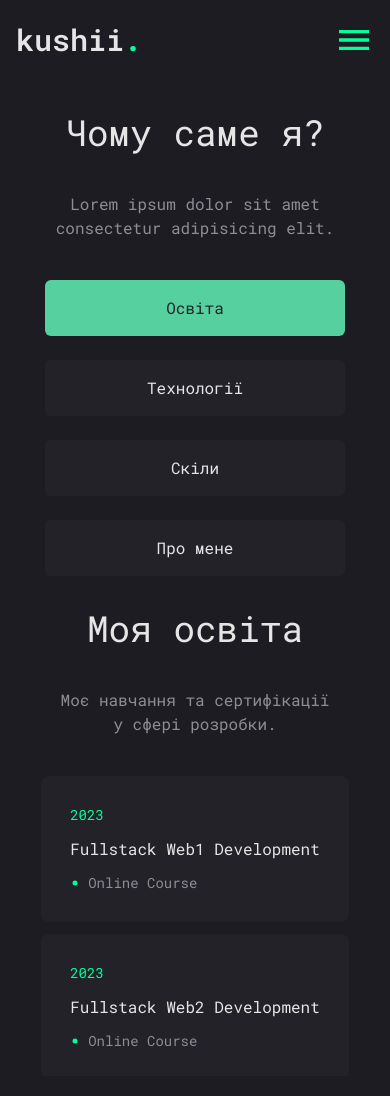
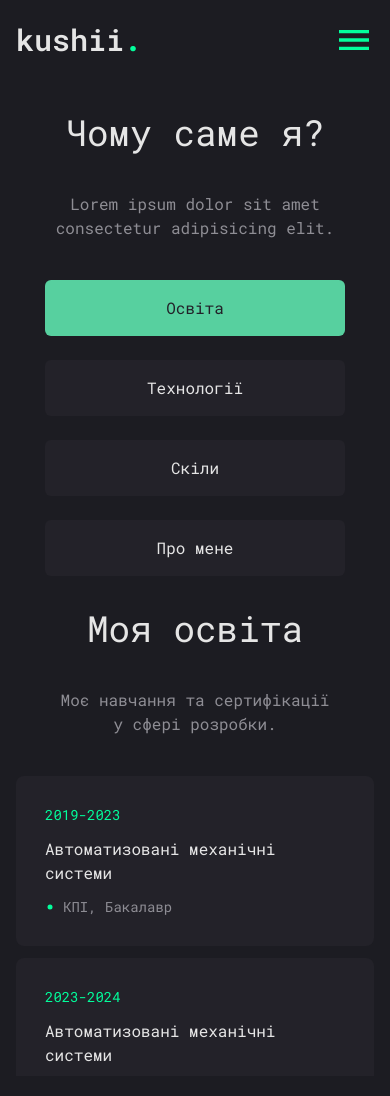
Before and after one commit to hlibit/site-cv, a React (Vite) app: page /resume in a window 390 px wide. Built offline with nearby package versions, Linux system fonts and the light colour scheme.

Commit message:
v0.4.1.
невеликі зміни в адаптивному дизайні, додав деякий контент

```diff
--- a/src/components/homePageComps/MyPhotoSection.jsx
+++ b/src/components/homePageComps/MyPhotoSection.jsx
@@ -13,7 +13,7 @@ function MyPhotoSection() {
         className="h-[288px] w-[288px] mix-blend-lighten sm:h-[310px] sm:w-[310px] md:h-[330px] md:w-[330px] lg:h-[386px] lg:w-[386px] xl:h-[426px] xl:w-[426px]"
       >
         <img
-          className="h-full w-full rounded-full p-9 opacity-80"
+          className="h-full w-full rounded-full p-2 opacity-75"
           src="my_photo.png"
         />
       </AnimatedBox>
--- a/src/components/resumePageComps/AboutMeSection.jsx
+++ b/src/components/resumePageComps/AboutMeSection.jsx
@@ -3,15 +3,15 @@ import AboutDetail from "./AboutDetail";
 
 function AboutMeSection({ data }) {
   return (
-    <div className="mt-auto flex max-h-full w-full flex-col gap-6 overflow-auto">
-      <div className="max-w-[600px] text-sm font-normal leading-8 tracking-wider text-text-primary">
+    <div className="mt-auto flex max-h-full w-full max-w-[600px] flex-col gap-6 overflow-auto">
+      <div className="text-sm font-normal leading-8 tracking-wider text-text-primary">
         Lorem ipsum dolor sit amet consectetur adipisicing elit. Eveniet
         laborum, error expedita quia autem ex rem possimus sunt, tempore nemo,
         corrupti ea? Earum esse iusto, quos iste voluptatibus distinctio neque!
         Lorem, ipsum dolor sit amet consectetur adipisicing elit. Aliquid alias,
         quisquam autem sed dolo
       </div>
-      <div className="grid grid-cols-1 grid-rows-6 gap-1 sm:gap-4 md:grid-cols-2 md:grid-rows-3">
+      <div className="grid grid-cols-1 grid-rows-6 gap-1 sm:gap-4 md:grid-rows-3 lg:grid-cols-2">
         {data.map((detail) => {
           return (
             <AboutDetail key={detail.itemLabel} label={detail.itemLabel}>
--- a/src/data/resumeFields.js
+++ b/src/data/resumeFields.js
@@ -7,34 +7,24 @@ export const resumeFields = [
     description: "Моє навчання та сертифікації у сфері розробки.",
     data: [
       {
-        itemYear: 2023,
-        itemTitle: "Fullstack Web1 Development",
-        itemPlace: "Online Course",
+        itemYear: "2019-2023",
+        itemTitle: "Автоматизовані механічні системи",
+        itemPlace: "КПІ, Бакалавр",
       },
       {
-        itemYear: 2023,
-        itemTitle: "Fullstack Web2 Development",
-        itemPlace: "Online Course",
+        itemYear: "2023-2024",
+        itemTitle: "Автоматизовані механічні системи",
+        itemPlace: "КПІ, Магістр",
       },
       {
-        itemYear: 2023,
-        itemTitle: "Fullstack Web3 Development",
-        itemPlace: "Online Course",
+        itemYear: "2023-2024",
+        itemTitle: "Full-Stack Developer",
+        itemPlace: "Online Course,IT Step Academy",
       },
       {
-        itemYear: 2023,
-        itemTitle: "Fullstack Web4 Development",
-        itemPlace: "Online Course",
-      },
-      {
-        itemYear: 2023,
-        itemTitle: "Fullstack Web5 Development",
-        itemPlace: "Online Course",
-      },
-      {
-        itemYear: 2023,
-        itemTitle: "Fullstack Web6 Development",
-        itemPlace: "Online Course",
+        itemYear: "2024-2025",
+        itemTitle: "The Ultimate React Course 2024",
+        itemPlace: "Online Course, udemy",
       },
     ],
   },
--- a/src/pages/ResumePage.jsx
+++ b/src/pages/ResumePage.jsx
@@ -9,10 +9,10 @@ function ResumePage() {
   const [currentOption, setCurrentOption] = useState("Освіта");
 
   return (
-    <div className="mt-8 flex h-full w-full max-w-[1000px] flex-col gap-8 md:my-auto md:h-[484px] md:flex-row md:items-start lg:gap-6 xl:gap-16">
+    <div className="mt-8 flex h-full w-full max-w-[1000px] flex-col gap-8 md:my-auto md:h-[484px] md:flex-row md:items-start lg:gap-14 xl:gap-16">
       <Row
         type="vertical"
-        className="h-full max-w-full gap-10 text-center md:max-w-[45%] md:text-left lg:max-w-[40%] xl:max-w-[30%]"
+        className="h-full max-w-full gap-10 text-center md:max-w-[40%] md:text-left lg:max-w-[30%]"
       >
         <Heading as="h1Thin">Чому саме я?</Heading>
         <div className="mx-auto mb-auto max-w-[80%] text-text-dark md:mx-0 lg:max-w-full">
```
Also changed, not shown: public/my_photo.png.
